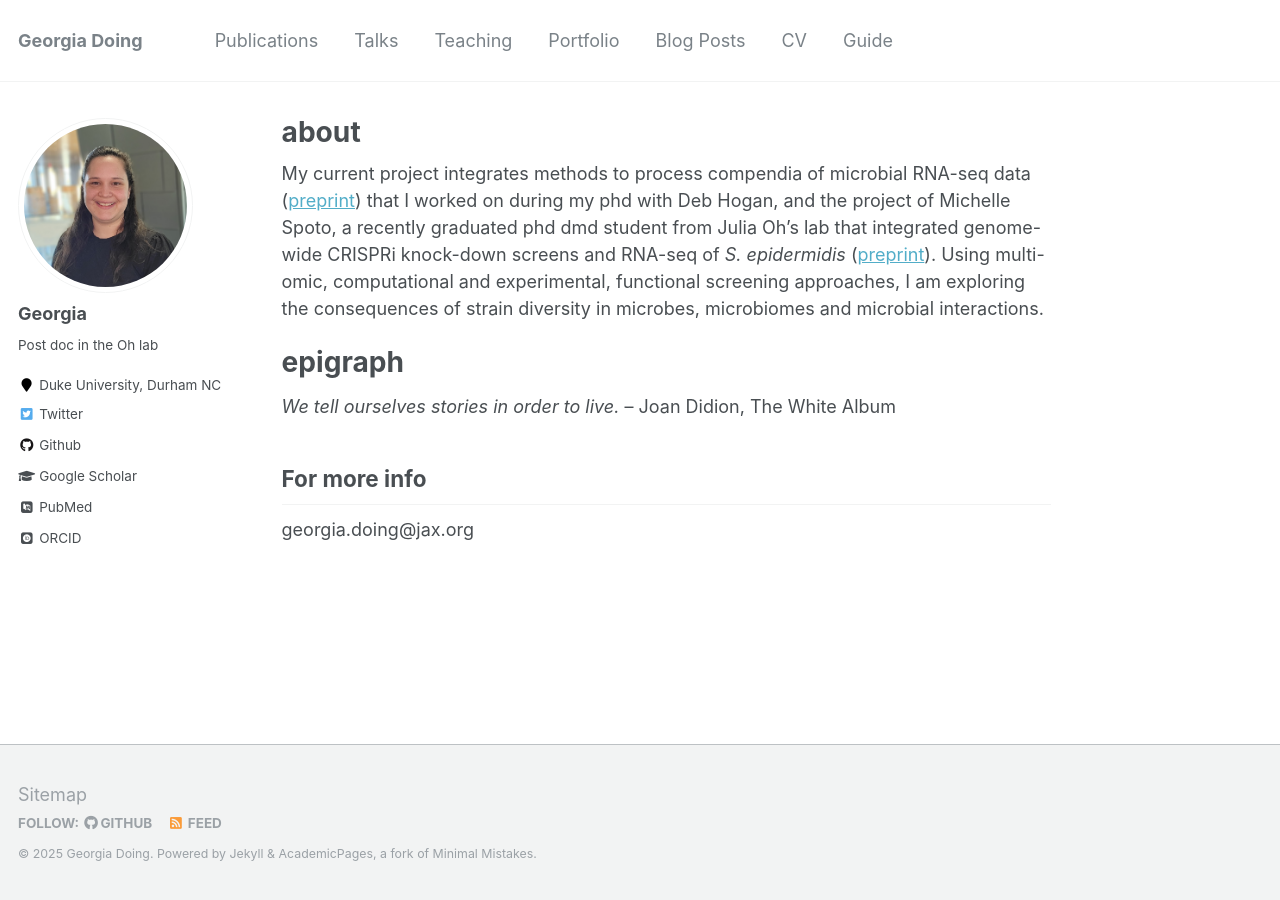
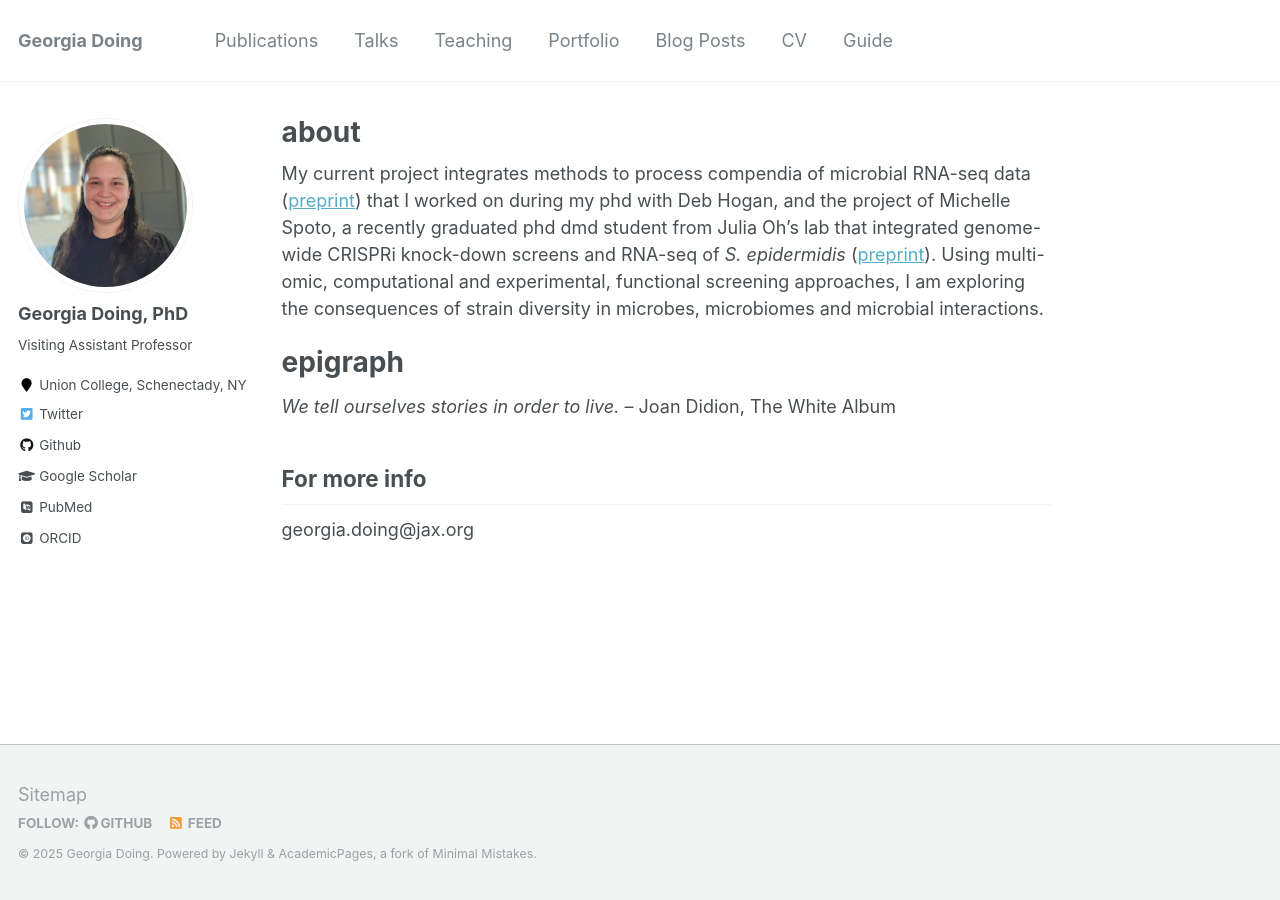
Before and after one commit to georgiadoing/georgiadoing.github.io, a Jekyll site: the page built from _pages/about.md, in a window 1280 px wide. Built offline with Jekyll 4.4.1, drawn with Linux system fonts in a browser that asks for light colours; some web fonts are replaced.

Commit message:
Update _config.yml

```diff
--- a/_config.yml
+++ b/_config.yml
@@ -80,10 +80,10 @@ analytics:
 
 # Site Author
 author:
-  name             : "Georgia"
+  name             : "Georgia Doing, PhD"
   avatar           : "headshot_crop.jpg"
-  bio              : "Post doc in the Oh lab"
-  location         : "Duke University, Durham NC"
+  bio              : "Visiting Assistant Professor"
+  location         : "Union College, Schenectady, NY"
   employer         :
   pubmed           : "https://pubmed.ncbi.nlm.nih.gov/?term=Doing+G&cauthor_id=32813693"
   googlescholar    : "https://scholar.google.com/citations?user=-GDlWUMAAAAJ&hl=en&inst=10163712085368340378"
```
